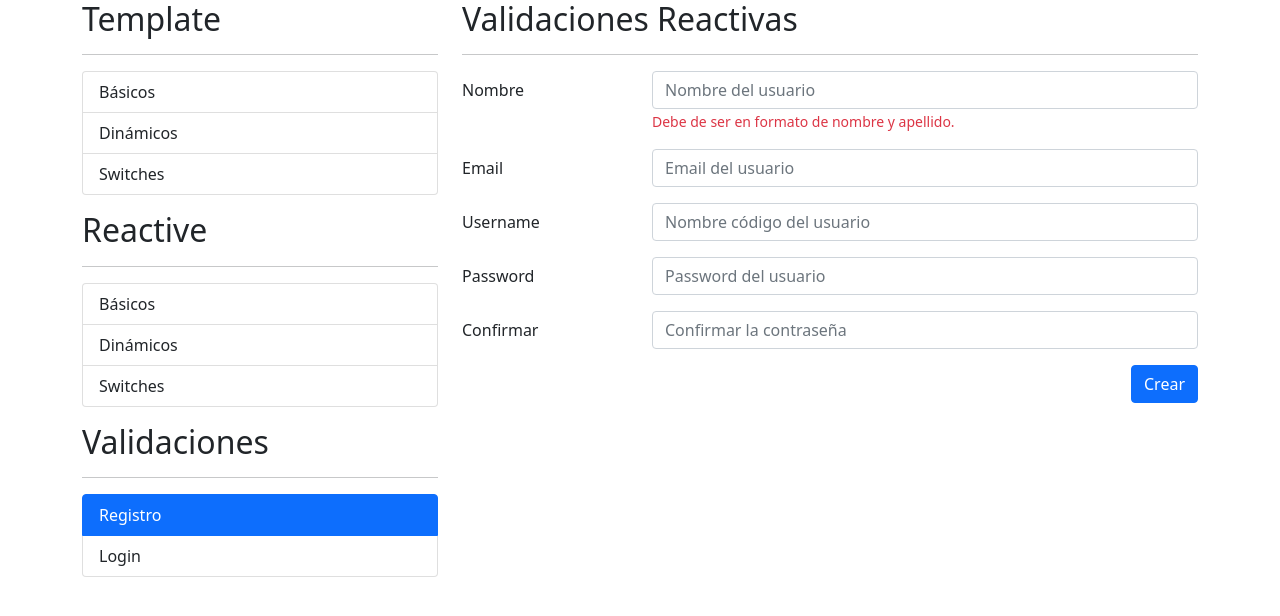
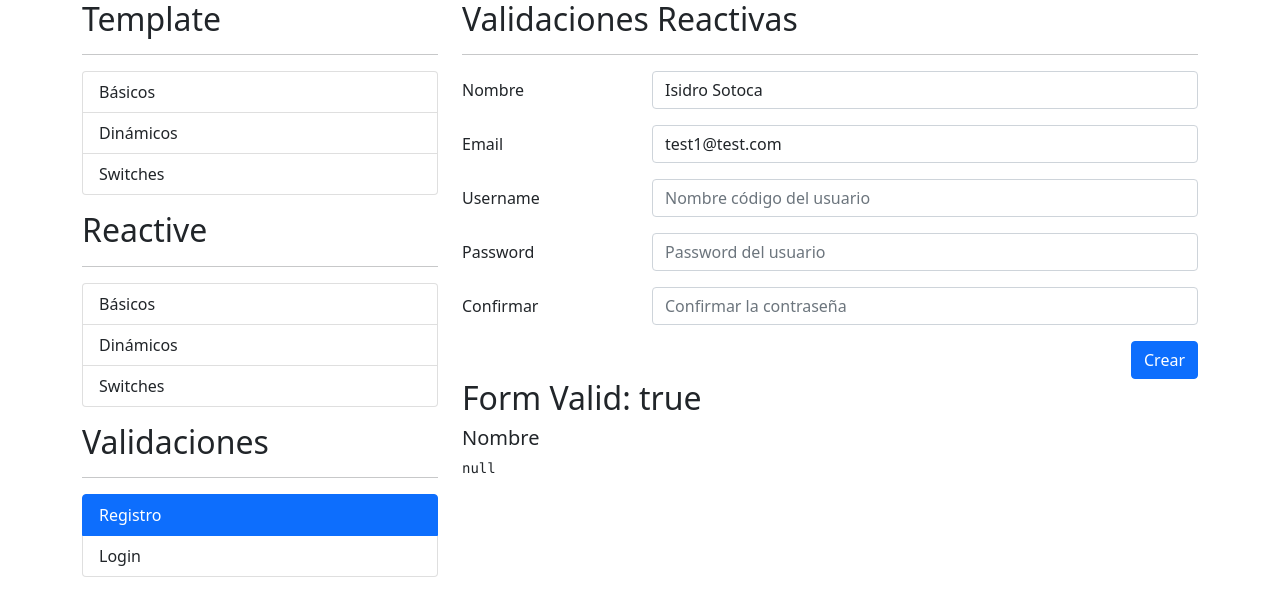
Before and after one commit to IsidroSE/formulariosApp, an Angular app: page /auth/registro in a window 1280 px wide. Shown: the top 616 px of the page. Built offline with nearby package versions, Linux system fonts and the light colour scheme.

Commit message:
add pattern validations to form

```diff
--- a/src/app/auth/auth.module.ts
+++ b/src/app/auth/auth.module.ts
@@ -1,5 +1,6 @@
 import { NgModule } from '@angular/core';
 import { CommonModule } from '@angular/common';
+import { ReactiveFormsModule } from '@angular/forms';
 
 import { AuthRoutingModule } from './auth-routing.module';
 import { RegistroComponent } from './pages/registro/registro.component';
@@ -14,6 +15,7 @@ import { LoginComponent } from './pages/login/login.component';
   ],
   imports: [
     CommonModule,
+    ReactiveFormsModule,
     AuthRoutingModule
   ]
 })
--- a/src/app/auth/pages/registro/registro.component.html
+++ b/src/app/auth/pages/registro/registro.component.html
@@ -5,7 +5,9 @@
     <div class="col">
 
         <form
-            autocomplete="off">
+            autocomplete="off"
+            [formGroup]="miFormulario"
+            (ngSubmit)="submitFormulario()">
 
             <!-- Nombre -->
             <div class="row mb-3">
@@ -15,9 +17,13 @@
                         type="text"
                         class="form-control"
                         placeholder="Nombre del usuario"
+                        formControlName="nombre"
                     />
 
-                    <span class="form-text text-danger">
+                    <span
+                        class="form-text text-danger"
+                        *ngIf="campoNoValido('nombre')"
+                    >
                         Debe de ser en formato de nombre y apellido.
                     </span>
 
@@ -32,7 +38,15 @@
                         type="email"
                         class="form-control"
                         placeholder="Email del usuario"
+                        formControlName="email"
                     />
+
+                    <span
+                        class="form-text text-danger"
+                        *ngIf="campoNoValido('email')"
+                    >
+                        El correo es obligatorio.
+                    </span>
 
                 </div>
             </div>
@@ -78,7 +92,10 @@
 
             <div class="row">
                 <div class="col">
-                    <button class="btn btn-primary float-end">
+                    <button
+                        class="btn btn-primary float-end"
+                        type="submit"
+                    >
                         Crear
                     </button>
                 </div>
@@ -88,3 +105,8 @@
 
     </div>
 </div>
+
+<h2>Form Valid: {{ miFormulario.valid }}</h2>
+
+<h5>Nombre</h5>
+<pre>{{ miFormulario.controls['nombre'].errors | json }}</pre>
--- a/src/app/auth/pages/registro/registro.component.ts
+++ b/src/app/auth/pages/registro/registro.component.ts
@@ -1,4 +1,5 @@
 import { Component, OnInit } from '@angular/core';
+import { FormBuilder, FormGroup, Validators } from '@angular/forms';
 
 @Component({
   selector: 'app-registro',
@@ -8,9 +9,31 @@ import { Component, OnInit } from '@angular/core';
 })
 export class RegistroComponent implements OnInit {
 
-  constructor() { }
+  //todo: temporal
+  nombreApellidoPattern: string = '([a-zA-Z]+) ([a-zA-Z]+)';
+  emailPattern: string = "^[a-z0-9._%+-]+@[a-z0-9.-]+\\.[a-z]{2,4}$";
+
+  miFormulario: FormGroup = this.fb.group({
+    nombre: ['', [ Validators.required, Validators.pattern(this.nombreApellidoPattern) ]],
+    email: ['', [ Validators.required,  Validators.pattern(this.emailPattern) ]]
+  });
+
+  constructor( private fb: FormBuilder ) { }
 
   ngOnInit(): void {
+
+    this.miFormulario.reset({
+      nombre: 'Isidro Sotoca',
+      email: 'test1@test.com'
+    });
+  }
+
+  campoNoValido( campo: string ) {
+    return this.miFormulario.get(campo)?.invalid && this.miFormulario.get(campo)?.touched;
+  }
+
+  submitFormulario() {
+
   }
 
 }
```
